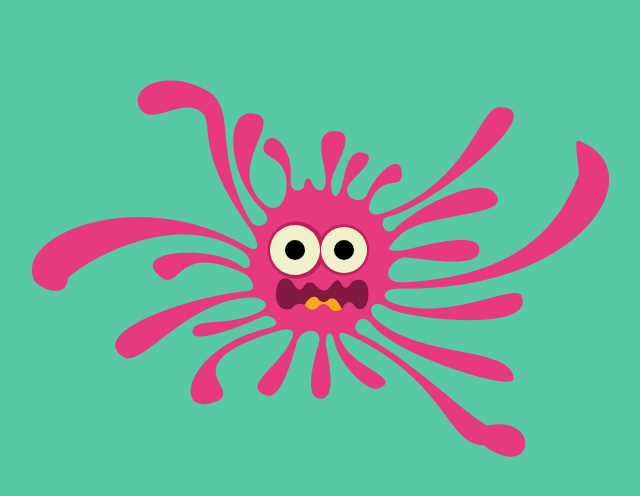
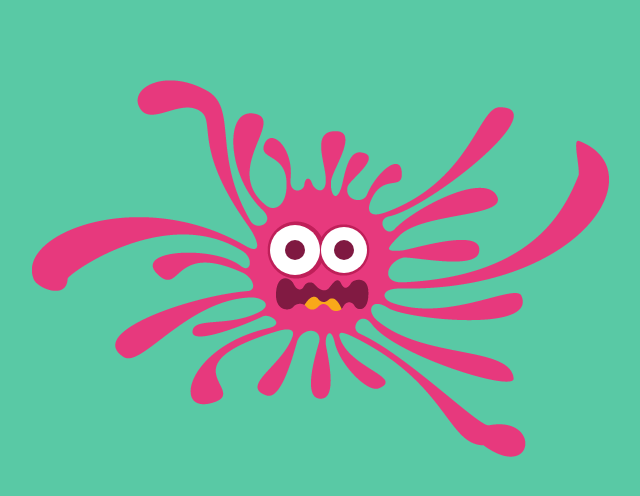
Before and after one commit to Ah-B/404-screen, a plain HTML site: page index.html in a window 1280 px wide. Shown: the whole page, without its empty margins (348-988 px from the left). Drawn offline with Linux system fonts and the light colour scheme.

Commit message:
changed iris color

```diff
--- a/style.css
+++ b/style.css
@@ -14,7 +14,7 @@ body {
 .eyeball {
     position: relative;
     z-index: 1;
-    background: #F1F0CC;
+    background: #fff;
 }
 .left {
     width: 50px;
@@ -35,5 +35,5 @@ body {
     width: 20px;
     height: 20px;
     border-radius: 10px;
-    background: #000;
+    background: #7F1941;
 }
```
